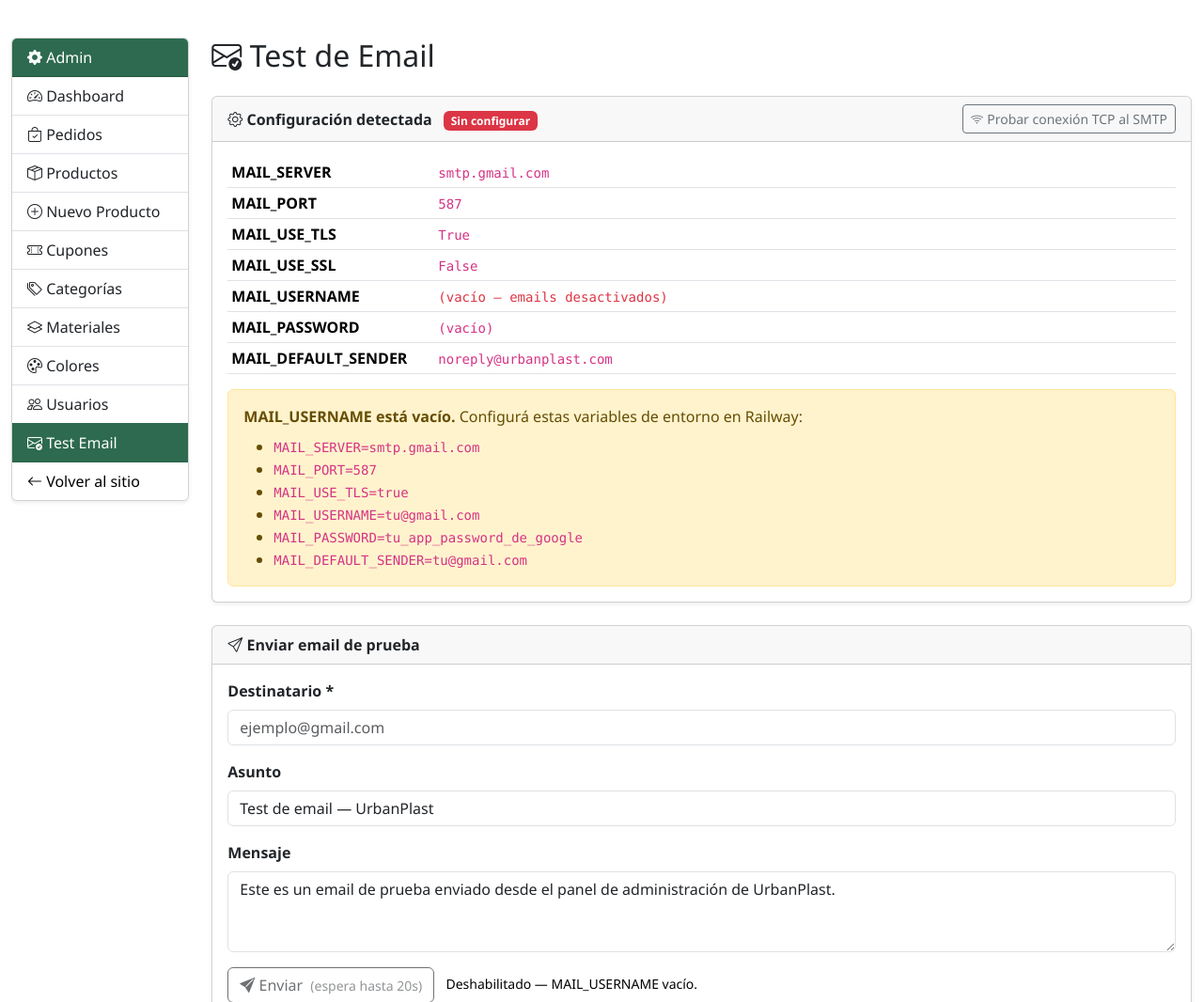
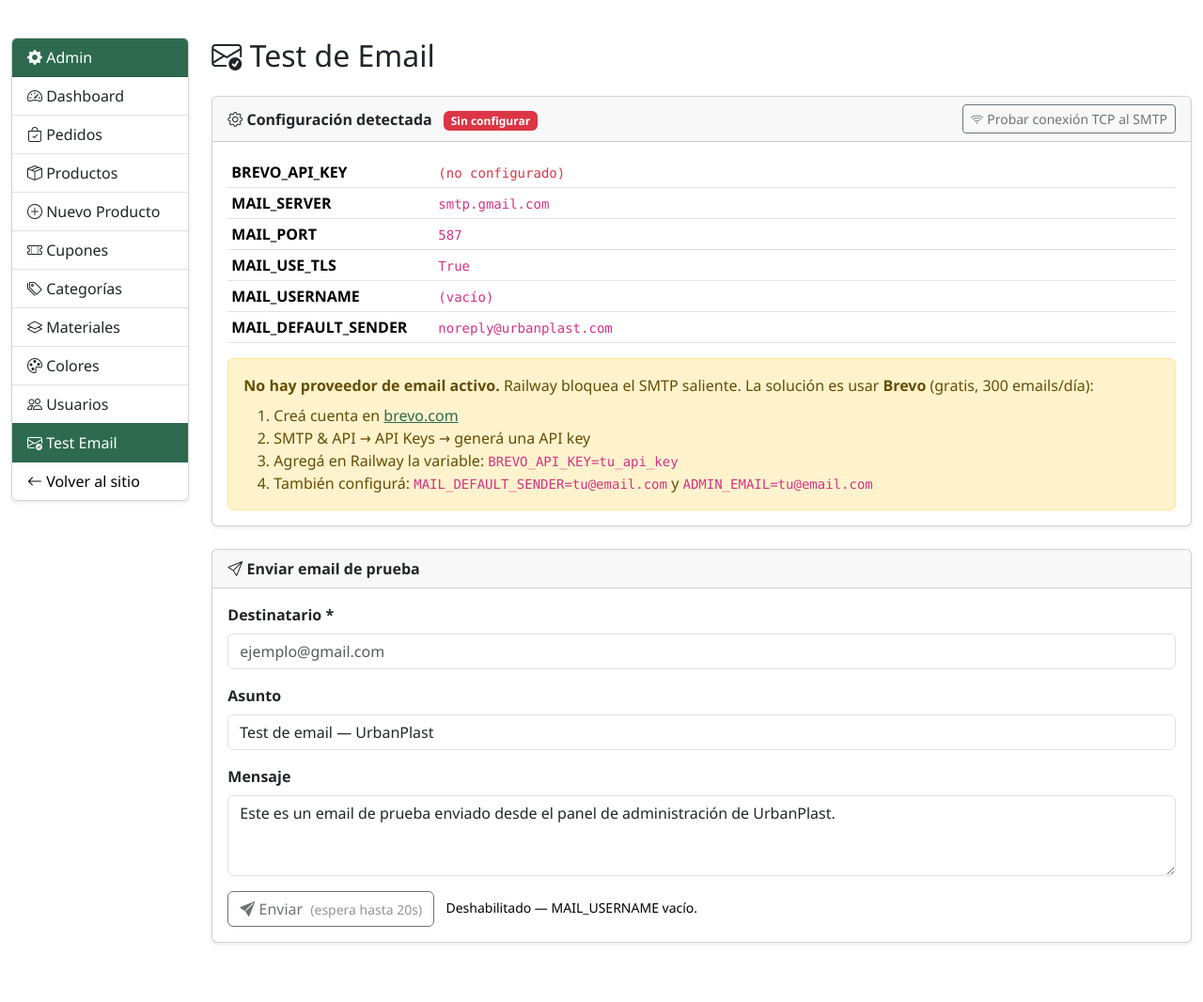
Before and after one commit to Franxo54321/UrbanPlast, a Flask app: page /admin/test-email in a window 1280 px wide. Shown: the part 67-1133 px from the top of the page at 94% size. Run offline with Flask 3, Linux system fonts and the light colour scheme; a user stored in the database is signed in; tables that the repository leaves empty hold one stand-in row (values such as "Sample post"); some libraries are stand-ins or nearby versions.

Commit message:
feat: replace Flask-Mail with Brevo HTTP API to bypass Railway SMTP block
- New app/email_utils.py: send_email() uses Brevo API if BREVO_API_KEY is set, falls back to Flask-Mail for local dev
- All mail.send() calls replaced across auth, cart, main, and admin routes
- config.py: added BREVO_API_KEY env var and MAIL_TIMEOUT=10
- requests added to requirements.txt
- test_email admin page shows BREVO_API_KEY status and setup instructions

```diff
--- a/app/admin/routes.py
+++ b/app/admin/routes.py
@@ -503,24 +503,20 @@ def user_reset_password(user_id):
     user.set_password(new_password)
     db.session.commit()
 
-    # Intentar enviar por email
     try:
-        from flask_mail import Message
-        from app import mail
-        if current_app.config.get('MAIL_USERNAME'):
-            from datetime import datetime as _dt
-            html = f"""
-            <p>Hola <strong>{user.username}</strong>,</p>
-            <p>Un administrador reseteó tu contraseña en UrbanPlast.</p>
-            <p>Tu nueva contraseña temporal es: <strong style="font-size:18px;">{new_password}</strong></p>
-            <p>Por favor cambiala desde tu perfil una vez que ingreses.</p>
-            """
-            msg = Message(
+        from app.email_utils import send_email, is_email_configured
+        if is_email_configured():
+            html = (
+                f'<p>Hola <strong>{user.username}</strong>,</p>'
+                f'<p>Un administrador reseteó tu contraseña en UrbanPlast.</p>'
+                f'<p>Tu nueva contraseña temporal es: <strong style="font-size:18px;">{new_password}</strong></p>'
+                f'<p>Por favor cambiala desde tu perfil una vez que ingreses.</p>'
+            )
+            send_email(
                 subject='UrbanPlast — Tu contraseña fue reseteada',
                 recipients=[user.email],
                 html=html
             )
-            mail.send(msg)
             flash(f'Contraseña reseteada y enviada por email a {user.email}.', 'success')
         else:
             flash(f'Contraseña reseteada. Nueva contraseña: {new_password}', 'warning')
@@ -582,6 +578,7 @@ def order_update_status(order_id):
 # ──────────────────── Test Email ────────────────────
 
 def _get_mail_config_info(app):
+    from app.email_utils import is_email_configured
     return {
         'MAIL_SERVER': app.config.get('MAIL_SERVER', ''),
         'MAIL_PORT': app.config.get('MAIL_PORT', ''),
@@ -589,7 +586,9 @@ def _get_mail_config_info(app):
         'MAIL_USE_SSL': app.config.get('MAIL_USE_SSL', False),
         'MAIL_USERNAME': app.config.get('MAIL_USERNAME', '') or '',
         'MAIL_DEFAULT_SENDER': app.config.get('MAIL_DEFAULT_SENDER', ''),
-        'mail_configured': bool(app.config.get('MAIL_USERNAME')),
+        'BREVO_API_KEY': '••••••••' if app.config.get('BREVO_API_KEY') else '(no configurado)',
+        'brevo_configured': bool(app.config.get('BREVO_API_KEY')),
+        'mail_configured': is_email_configured(app),
     }
 
 
@@ -600,7 +599,7 @@ def _smtp_ping(host, port, timeout=8):
         s.close()
         return True, None
     except socket.timeout:
-        return False, f'Timeout: no se pudo conectar a {host}:{port} en {timeout}s (puerto bloqueado por el hosting)'
+        return False, f'Timeout: no se pudo conectar a {host}:{port} en {timeout}s (puerto bloqueado)'
     except OSError as e:
         return False, f'Error de conexión a {host}:{port} — {e}'
 
@@ -618,10 +617,7 @@ def test_email_ping():
 @admin_bp.route('/test-email', methods=['GET', 'POST'])
 @admin_required
 def test_email():
-    import queue
-    import threading
-    from app import mail
-    from flask_mail import Message
+    from app.email_utils import send_email
 
     config_info = _get_mail_config_info(current_app)
     result = None
@@ -634,46 +630,15 @@ def test_email():
         if not recipient:
             flash('Ingresá un destinatario.', 'danger')
         elif not config_info['mail_configured']:
-            flash('MAIL_USERNAME no está configurado.', 'danger')
+            flash('No hay proveedor de email configurado (BREVO_API_KEY ni MAIL_USERNAME).', 'danger')
         else:
-            result_q = queue.Queue()
-            _app = current_app._get_current_object()
-
-            def _send():
-                with _app.app_context():
-                    try:
-                        msg = Message(
-                            subject=subject,
-                            recipients=[recipient],
-                            body=body,
-                            html=f'<p>{body}</p><hr><small>Panel admin — UrbanPlast</small>'
-                        )
-                        mail.send(msg)
-                        result_q.put({'ok': True, 'recipient': recipient})
-                    except Exception as exc:
-                        result_q.put({'ok': False, 'error': str(exc)})
-
-            t = threading.Thread(target=_send, daemon=True)
-            t.start()
-            t.join(timeout=20)
-
-            if t.is_alive():
-                result = {
-                    'ok': False,
-                    'error': (
-                        f'Timeout (20s): no se pudo conectar a '
-                        f'{config_info["MAIL_SERVER"]}:{config_info["MAIL_PORT"]}.\n'
-                        'El hosting está bloqueando el puerto SMTP saliente.\n'
-                        'Solución: usá un servicio transaccional como SendGrid o Brevo '
-                        '(envían por HTTP, no por SMTP directo).'
-                    )
-                }
-            else:
-                result = result_q.get()
-
-            if result['ok']:
+            html = f'<p>{body}</p><hr><small>Panel admin — UrbanPlast</small>'
+            ok = send_email(subject=subject, recipients=[recipient], html=html)
+            if ok:
+                result = {'ok': True, 'recipient': recipient}
                 flash(f'Email enviado correctamente a {recipient}.', 'success')
             else:
+                result = {'ok': False, 'error': 'Error al enviar. Revisá los logs del servidor para el detalle.'}
                 flash('Error al enviar. Ver detalles abajo.', 'danger')
 
     return render_template('admin/test_email.html',
--- a/app/cart/routes.py
+++ b/app/cart/routes.py
@@ -223,35 +223,30 @@ def checkout():
 
 def _send_order_emails(order):
     try:
-        from flask_mail import Message
-        from app import mail
-        if not current_app.config.get('MAIL_USERNAME'):
+        from app.email_utils import send_email, is_email_configured
+        if not is_email_configured():
             return
 
         now = datetime.utcnow()
 
-        # Email al cliente
         client_html = render_template('emails/order_confirmation.html', order=order, now=now)
-        msg_client = Message(
+        send_email(
             subject=f'UrbanPlast — Confirmación de pedido #{order.id}',
             recipients=[order.user.email],
             html=client_html
         )
-        mail.send(msg_client)
 
-        # Email al admin
         admin_email = current_app.config.get('ADMIN_EMAIL', '')
         if admin_email:
             base = current_app.config.get('BASE_URL', '').rstrip('/')
             admin_url = f"{base}/admin/pedidos/{order.id}"
             admin_html = render_template('emails/new_order_admin.html',
                                          order=order, admin_url=admin_url, now=now)
-            msg_admin = Message(
+            send_email(
                 subject=f'[UrbanPlast] Nuevo pedido #{order.id} — ${order.total:.2f}',
                 recipients=[admin_email],
                 html=admin_html
             )
-            mail.send(msg_admin)
     except Exception:
         pass
 
--- a/app/templates/admin/test_email.html
+++ b/app/templates/admin/test_email.html
@@ -26,21 +26,24 @@
                 <div class="card-body">
                     <table class="table table-sm mb-0">
                         <tbody>
-                            <tr><th style="width:220px">MAIL_SERVER</th><td><code>{{ config_info.MAIL_SERVER or '(vacío)' }}</code></td></tr>
-                            <tr><th>MAIL_PORT</th><td><code>{{ config_info.MAIL_PORT }}</code></td></tr>
-                            <tr><th>MAIL_USE_TLS</th><td><code>{{ config_info.MAIL_USE_TLS }}</code></td></tr>
-                            <tr><th>MAIL_USE_SSL</th><td><code>{{ config_info.MAIL_USE_SSL }}</code></td></tr>
                             <tr>
-                                <th>MAIL_USERNAME</th>
+                                <th style="width:220px">BREVO_API_KEY</th>
                                 <td>
-                                    {% if config_info.mail_configured %}
-                                        <code class="text-success">{{ config_info.MAIL_USERNAME }}</code>
+                                    {% if config_info.brevo_configured %}
+                                        <code class="text-success">{{ config_info.BREVO_API_KEY }}</code>
+                                        <span class="badge bg-success ms-1">activo — usa HTTP API</span>
                                     {% else %}
-                                        <code class="text-danger">(vacío — emails desactivados)</code>
+                                        <code class="text-danger">{{ config_info.BREVO_API_KEY }}</code>
                                     {% endif %}
                                 </td>
                             </tr>
-                            <tr><th>MAIL_PASSWORD</th><td><code>{{ '••••••••' if config_info.mail_configured else '(vacío)' }}</code></td></tr>
+                            <tr><th>MAIL_SERVER</th><td><code>{{ config_info.MAIL_SERVER or '(vacío)' }}</code></td></tr>
+                            <tr><th>MAIL_PORT</th><td><code>{{ config_info.MAIL_PORT }}</code></td></tr>
+                            <tr><th>MAIL_USE_TLS</th><td><code>{{ config_info.MAIL_USE_TLS }}</code></td></tr>
+                            <tr>
+                                <th>MAIL_USERNAME</th>
+                                <td><code>{{ config_info.MAIL_USERNAME or '(vacío)' }}</code></td>
+                            </tr>
                             <tr><th>MAIL_DEFAULT_SENDER</th><td><code>{{ config_info.MAIL_DEFAULT_SENDER or '(vacío)' }}</code></td></tr>
                         </tbody>
                     </table>
@@ -49,15 +52,14 @@
 
                     {% if not config_info.mail_configured %}
                     <div class="alert alert-warning mt-3 mb-0">
-                        <strong>MAIL_USERNAME está vacío.</strong> Configurá estas variables de entorno en Railway:
-                        <ul class="mb-0 mt-2">
-                            <li><code>MAIL_SERVER=smtp.gmail.com</code></li>
-                            <li><code>MAIL_PORT=587</code></li>
-                            <li><code>MAIL_USE_TLS=true</code></li>
-                            <li><code>MAIL_USERNAME=tu@gmail.com</code></li>
-                            <li><code>MAIL_PASSWORD=tu_app_password_de_google</code></li>
-                            <li><code>MAIL_DEFAULT_SENDER=tu@gmail.com</code></li>
-                        </ul>
+                        <strong>No hay proveedor de email activo.</strong>
+                        Railway bloquea el SMTP saliente. La solución es usar <strong>Brevo</strong> (gratis, 300 emails/día):
+                        <ol class="mb-0 mt-2">
+                            <li>Creá cuenta en <a href="https://app.brevo.com" target="_blank">brevo.com</a></li>
+                            <li>SMTP &amp; API → API Keys → generá una API key</li>
+                            <li>Agregá en Railway la variable: <code>BREVO_API_KEY=tu_api_key</code></li>
+                            <li>También configurá: <code>MAIL_DEFAULT_SENDER=tu@email.com</code> y <code>ADMIN_EMAIL=tu@email.com</code></li>
+                        </ol>
                     </div>
                     {% endif %}
                 </div>
--- a/config.py
+++ b/config.py
@@ -53,6 +53,7 @@ class Config:
     MAIL_DEFAULT_SENDER = os.environ.get('MAIL_DEFAULT_SENDER', 'noreply@urbanplast.com')
     ADMIN_EMAIL = os.environ.get('ADMIN_EMAIL', 'admin@urbanplast.com')
     MAIL_TIMEOUT = 10
+    BREVO_API_KEY = os.environ.get('BREVO_API_KEY', '')
 
     # URL base del sitio (para callbacks de MercadoPago y links de email en producción)
     BASE_URL = _get_base_url()
--- a/requirements.txt
+++ b/requirements.txt
@@ -13,3 +13,4 @@ gunicorn==22.0.0
 email-validator==2.2.0
 Pillow==11.1.0
 mercadopago==2.2.1
+requests==2.32.3
```
Also changed, not shown: app/auth/routes.py (+6 -6 lines), app/email_utils.py (added, +79 -0 lines), app/main/routes.py (+3 -5 lines).
